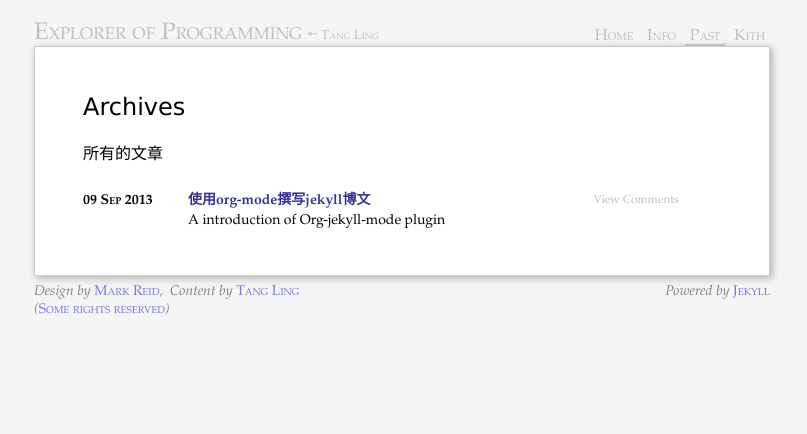
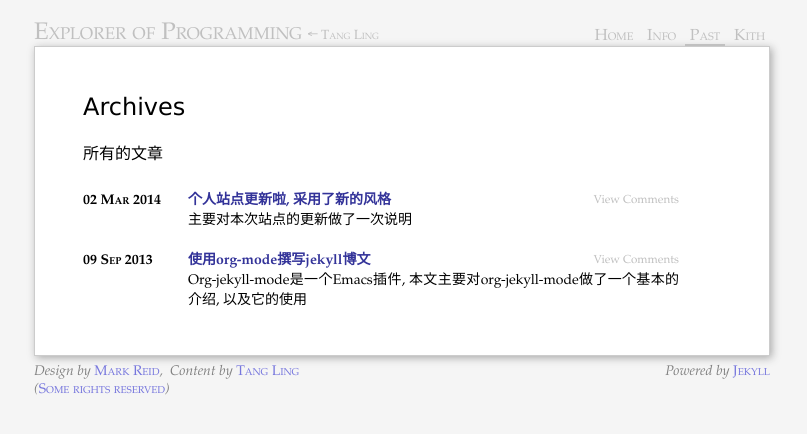
Before and after one commit to jsuper/jsuper.github.com, a Jekyll site: the page built from blog/past.markdown, in a window 1280 px wide. Shown: the top 434 px of the page, without its empty margins (238-1045 px from the left). Built offline with Jekyll 4.4.1, drawn with Linux system fonts in a browser that asks for light colours; Markdown is read by kramdown in place of the engine named in the settings; part of the change alters nothing that is shown.

Commit message:
add new post

```diff
--- /dev/null
+++ b/blog/_posts/2014-03-02-site-start-up.markdown
@@ -0,0 +1,20 @@
+---
+layout: blog-post
+title: "个人站点更新啦, 采用了新的风格"
+excerpt: 主要对本次站点的更新做了一次说明
+date: 2014-03-02
+
+---
+
+欢迎来到我的博客, 这次对博客的风格进行了一次全新的调整, 在这次风格的变更中, 首先感谢的是[Mark Reid]. 由于个人也比较懒散, 并不愿意花过多的时间在博客整体布局的设计上(大部分原因是因为自己设计出来不好看). 所以在这次调整中, 还是打算从网上现存的一些博客模板中选择, 最后选择了[Mark Reid]大师的设计. 在第一眼看到他的博客的时候, 就喜欢上了这种风格. 同时, 他又无私的将他的设计开源了, 所以我就将其源代码下下来, 只是对内容进行了调整, 就变成了大家现在看到的样子. 在此, 对开源世界表示感谢, 给我们带来了如此多的便利.
+
+我是一个不喜欢记录东西的人, 所以有很多想法都是零零碎碎的. 对自己整体的知识缺少了一种结构化的整理. 博客是很早就接触的一个东西, 自从[Github]推出了个人博客平台的时候, 我就已经在上面建立了一个属于自己的平台. 起初的想法倒是挺好了, 用于记录自己平时的一些心得和体会, 但是自从博客搭建起来之后, 也仅仅在上面更新了几篇文章而已. 这次博客的风格调整, 很大程度上是想改变一下自己的习惯. 多记录认识的东西, 多余别人分享.
+
+老师从小就教导我们: "好记性不如烂笔头". 可是随着人的成长, 渐渐的, 这句话就不知道被抛到哪里去了. 这也是最近看书再次浮现在脑海中的想法. 决定将自己知道的, 了解的东西都一一的记录下来. 一是让自己掌握的东西不至于被忘记, 二也是想与大家分享我的想法和理解.
+
+这次对博客风格的一个大调整. 就是希望自己从新开始, 记录属于我的点滴. 同时也希望自己能为开源的世界作出一点贡献.
+
+行文最后, 再次表示对[Mark Reid]以及开源世界的万千朋友们的衷心感谢.
+
+[Mark Reid]: http://mark.reid.name
+[Github]: https://github.com
--- a/blog/_posts/emacs/2013-09-09-using-org-mode-to-write-jekyll-post.html
+++ b/blog/_posts/emacs/2013-09-09-using-org-mode-to-write-jekyll-post.html
@@ -9,7 +9,7 @@ categories:
   - org-mode
   - jekyll
 layout: blog-post
-excerpt: A introduction of Org-jekyll-mode plugin
+excerpt: Org-jekyll-mode是一个Emacs插件, 本文主要对org-jekyll-mode做了一个基本的介绍, 以及它的使用
 date: 2013-09-09
 ---
 <div id="outline-container-sec-1" class="outline-2">
```
